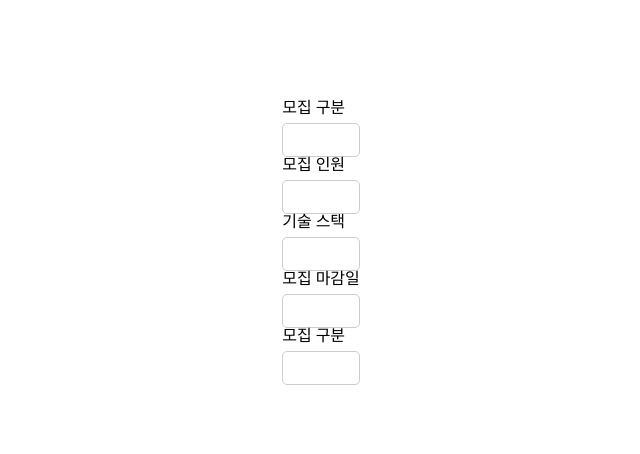
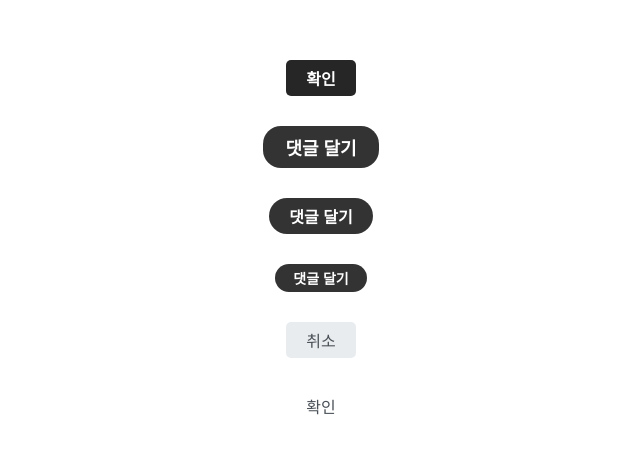
Before and after one commit to seongEun95/holu, a React (Create React App) app: page /test in a window 1280 px wide. Shown: the part 158-612 px from the top of the page, without its empty margins (319-959 px from the left). Built offline with nearby package versions, Linux system fonts and the light colour scheme; a web font is replaced by a local one.

Commit message:
[테스트] 버튼 테스트

```diff
--- a/src/pages/TestPage.tsx
+++ b/src/pages/TestPage.tsx
@@ -1,64 +1,34 @@
 /** @jsxRuntime classic */
 /** @jsx jsx */
 import { jsx, css } from '@emotion/react';
-import { useState } from 'react';
-import SelectBox from '../components/ui/SelectBox';
+import Button from '../components/ui/Button';
 
 export default function TestPage() {
-	const [selectedValue, setSelectedValue] = useState({
-		category: '',
-	});
-
-	const handleClickItem = (value: any) => {
-		setSelectedValue({ category: value });
-	};
-
-	const SelectItems = [
-		{
-			label: '프로젝트',
-			value: 'project',
-		},
-		{
-			label: '스터디',
-			value: 'study',
-		},
-		{
-			label: '기타',
-			value: 'etc',
-		},
-	];
-
 	return (
 		<div css={testCss}>
-			<div>
-				<SelectBox
-					type="singleSelection"
-					label="모집 구분"
-					defaultText="스터디/프로젝트"
-					selectItems={SelectItems}
-					onClick={handleClickItem}
-					selectedValue={selectedValue.category}
-				/>
-				<SelectBox
-					type="singleSelection"
-					label="모집 인원"
-					defaultText="인원 미정~10명 이상"
-					selectItems={SelectItems}
-					onClick={handleClickItem}
-					selectedValue={selectedValue.category}
-				/>
-				<SelectBox type="multipleSelection" label="기술 스택" selectItems={SelectItems} />
-				<SelectBox type="DateSelection" label="모집 마감일" />
-				<SelectBox
-					type="singleSelection"
-					label="모집 구분"
-					defaultText="스터디/프로젝트"
-					selectItems={SelectItems}
-					onClick={handleClickItem}
-					selectedValue={selectedValue.category}
-					contact={true}
-				/>
-			</div>
+			<Button kind="submit" size="medium">
+				확인
+			</Button>
+
+			<Button kind="comment" size="large">
+				댓글 달기
+			</Button>
+
+			<Button kind="comment" size="medium">
+				댓글 달기
+			</Button>
+
+			<Button kind="comment" size="small">
+				댓글 달기
+			</Button>
+
+			<Button kind="cancel" size="medium">
+				취소
+			</Button>
+
+			<Button kind="normal" size="medium">
+				확인
+			</Button>
 		</div>
 	);
 }
@@ -72,21 +42,3 @@ const testCss = css`
 	width: 100%;
 	height: 100vh;
 `;
-
-const testTitleCss = css`
-	font-size: 16px;
-	color: #183e2a;
-	margin-bottom: 20px;
-`;
-
-const dropdownTestCss = css`
-	position: relative;
-`;
-
-const openDropdownCss = css`
-	width: 200px;
-	margin: 0 auto;
-	padding: 10px 20px;
-	border: 1px solid #ccc;
-	cursor: pointer;
-`;
```
